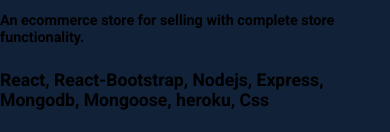
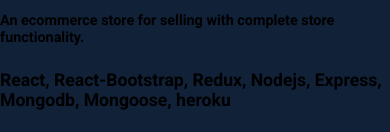
Before and after one commit to talhajubaer018/tjubaer-portfolio, a Next.js app: page /portfolio in a window 390 px wide. Shown: the part 644-776 px from the top of the page. Built offline with nearby package versions, Linux system fonts and the light colour scheme.

Commit message:
mobile fix

```diff
--- a/src/pages/portfolio.js
+++ b/src/pages/portfolio.js
@@ -19,7 +19,7 @@
             portfolioItems.map(item => (
               <div key={item.id} className='grid grid-cols-1 md:grid-cols-2 gap-x-12 gap-y-4 md:gap-y-20 py-0 md:py-8'>
                 <Image src={item.image_src} layout='responsive' objectFit='contain' width={1080} height={810} priority/>
-                <div className='pt-0 sm:pt-12 text-center md:text-left mr-8 md:mr-0'>
+                <div className='pt-0 sm:pt-12 text-center md:text-left  md:mr-0'>
                   <h2 className='relative inline-block portfolio font-bold '>{item.name}
                     <h5 className='ml-4 bg-customTeal-700 absolute -right-2 top-1/2 transform translate-x-full -translate-y-1/2 text-white p-1 rounded'>{item.year}</h5>
                   </h2>
@@ -51,7 +51,7 @@
     name: 'Proshop',
     year: '2022',
     description: 'An ecommerce store for selling with complete store functionality.',
-    tools: 'React, React-Bootstrap, Nodejs, Express, Mongodb, Mongoose, heroku, Css',
+    tools: 'React, React-Bootstrap, Redux, Nodejs, Express, Mongodb, Mongoose, heroku',
     link: 'https://proshopapp1994.herokuapp.com/'
   },
   {
```
